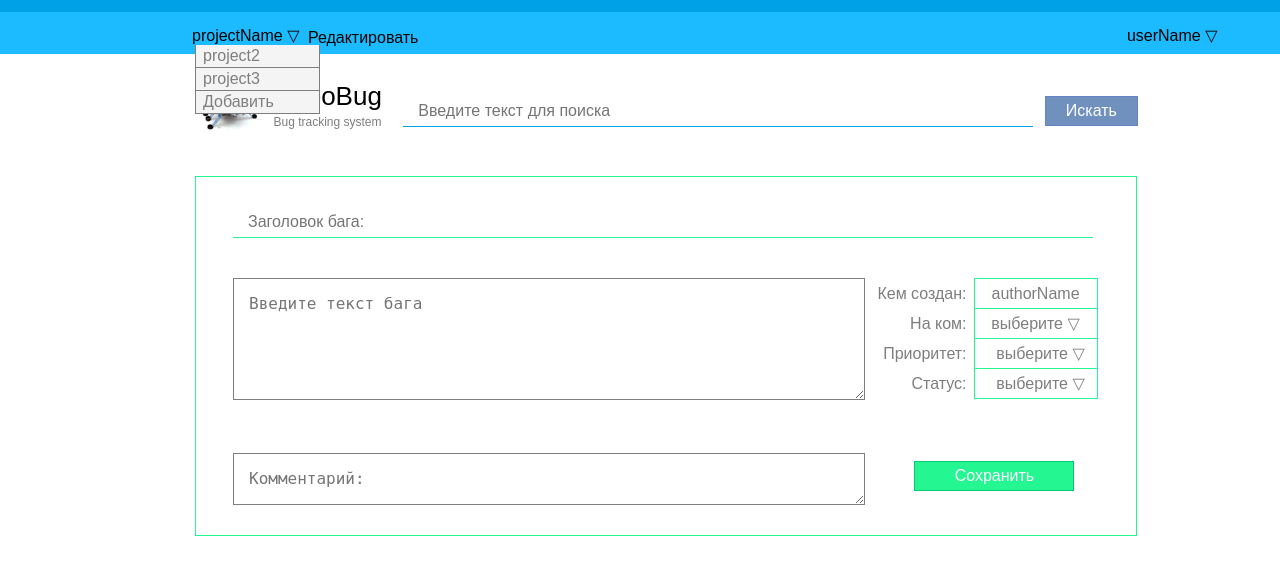
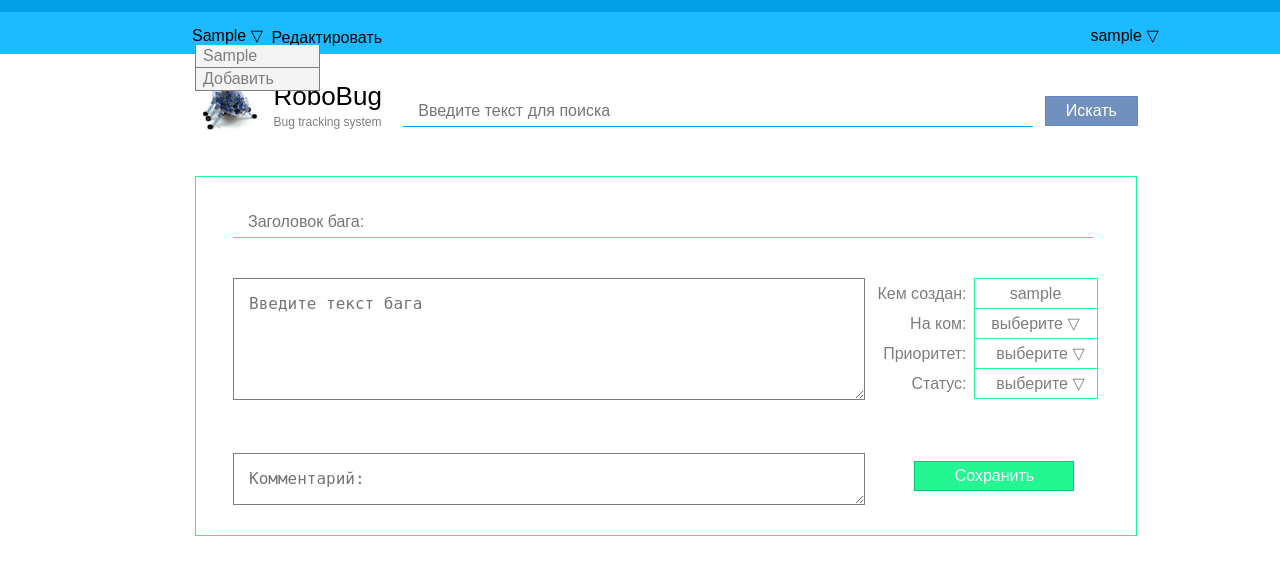
Before and after one commit to Stasy/bugTrackingSystem, a PHP site: page /static/EditIssuePage.php in a window 1280 px wide, after a click that opens the changed part. Shown: the top 575 px of the page. Run offline with PHP 8.4, Linux system fonts and the light colour scheme; the visitor is signed in with stand-in values (Sample User, id 1); tables that the repository leaves empty or names only in its code hold one stand-in row (values such as "Sample post").

Commit message:
страница создания бага. Добавила список юзеров

```diff
--- a/bugTrackingSystem/handlers/checks.php
+++ b/bugTrackingSystem/handlers/checks.php
@@ -27,6 +27,18 @@ class checks {
             $counter = $counter + 1;
         }
         return $resultMass;
+    }
+
+    public function SearchUsers($conf){
+        $project = $_SESSION['currentProject'];
+
+        $db = new addRowClass();
+        $db->dbConnect($conf);
+        $script = "SELECT users FROM $conf->projectsTableName WHERE project_name='$project'";
+        $result = mysql_fetch_assoc(mysql_query($script));
+
+        $usersMass = preg_split("/ /", $result['users']);
+        return $usersMass;
     }
 
     public function CheckProject($conf){
--- a/static/EditIssuePage.php
+++ b/static/EditIssuePage.php
@@ -1,5 +1,15 @@
 <?php
+include '../bugTrackingSystem/handlers/checks.php';
+include '../configurations/roboBugConfig.php';
+
     session_start();
+    $checks = new checks();
+    if(!$checks->CheckLogin())
+        exit;
+
+    $config = new roboBugConfig();
+    $projects = $checks->CheckProject($config);
+    $users = $checks->SearchUsers($config);
 ?>
 <!DOCTYPE html>
 <html>
@@ -22,14 +32,19 @@
             <div class="dropdownRatingWrapper">
                 <label class="tableFiltersDropdown" for="projectName">
                     <a id="projectName" class="simpleBlackText simpleDropDown" href="#" onclick="changerNew('dropdownRating4ID')" onblur="closingClickNew()">
-                        projectName&nbsp;&#9661;
+                        <?php
+                        echo $_SESSION['currentProject'].'&nbsp;&#9661;';
+                        ?>
                     </a>
                 </label>
                 <div id="dropdownRating4ID" class="dropdownRatingULdisplayNone">
                     <ul>
-                        <li><a href="#" class="simpleGrayText">project2</a></li>
-                        <li><a href="#" class="simpleGrayText">project3</a></li>
-                        <li><a href="EditProjectPage.html" class="simpleGrayText">Добавить</a></li>
+                        <?php
+                        for($i=0; $i< count($projects);$i=$i+1){
+                            echo('<li><a href="#" class="simpleGrayText">'.$projects[$i].'</a></li>');
+                        }
+                        ?>
+                        <li><a href="EditProjectPage.php" class="simpleGrayText">Добавить</a></li>
                     </ul>
                 </div>
             </div>
@@ -41,14 +56,14 @@
             <div class="dropdownRatingWrapper">
                 <label class="tableFiltersDropdown" for="userName">
                     <a id="userName" class="simpleBlackText simpleDropDown" href="#" onclick="changerNew('dropdownRating3ID')" onblur="closingClickNew()">
-                        userName&nbsp;&#9661;
+                        <?php
+                        echo $_SESSION['login'] .'&nbsp;&#9661;';
+                        ?>
                     </a>
                 </label>
                 <div id="dropdownRating3ID" class="dropdownRatingULdisplayNone">
                     <ul>
-                        <li><a href="#" class="simpleGrayText">user2</a></li>
-                        <li><a href="#" class="simpleGrayText">user3</a></li>
-                        <li><a href="LoginAndRegistrationPage.html" class="simpleGrayText">Выйти</a></li>
+                        <li><a href="LoginAndRegistrationPage.php" class="simpleGrayText">Выйти</a></li>
                     </ul>
                 </div>
             </div>
@@ -85,7 +100,11 @@
                     <table>
                         <tr>
                             <td class="cellName simpleGrayText">Кем создан:</td>
-                            <td class="property simpleGrayText">authorName</td>
+                            <td class="property simpleGrayText">
+                                <?php
+                                    echo $_SESSION['login'];
+                                ?>
+                            </td>
                         </tr>
 
                         <tr>
@@ -100,9 +119,11 @@
                                     </label>
                                     <div id="dropdownRating6ID" class="dropdownRatingULdisplayNone">
                                         <ul>
-                                            <li><a href="#" class="simpleGrayText" onclick="choose('projectsUsersList','user2','dropdownRating6ID','userName')">user2</a></li>
-                                            <li><a href="#" class="simpleGrayText" onclick="choose('projectsUsersList','user3','dropdownRating6ID','userName')">user3</a></li>
-                                            <li><a href="#" class="simpleGrayText" onclick="choose('projectsUsersList','user4','dropdownRating6ID','userName')">user4</a></li>
+                                            <?php
+                                                foreach($users as $user){
+                                                    echo '<li><a href="#" class="simpleGrayText" onclick="choose(\'projectsUsersList\',\''.$user.'\',\'dropdownRating6ID\',\'userName\')">'.$user.'</a></li>';
+                                                }
+                                            ?>
                                         </ul>
                                     </div>
                                 </div>
```
